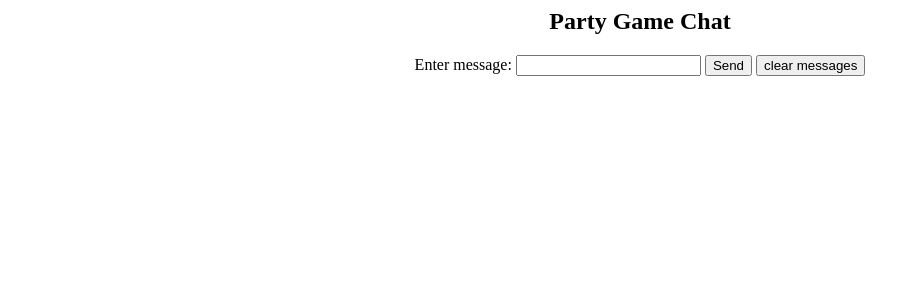
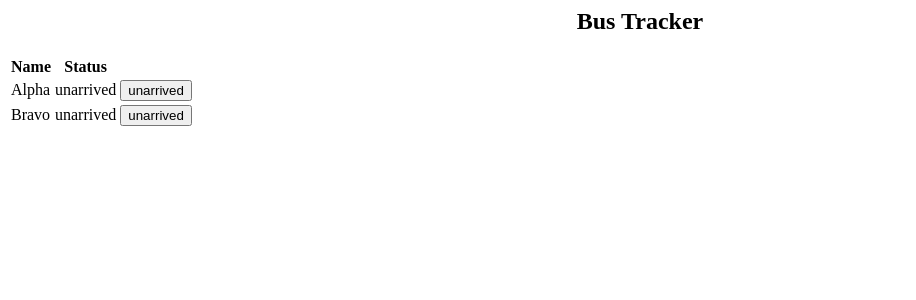
Before and after one commit to antlaw0/Bus-Tracker-App, a Flask app: page / in a window 1280 px wide. Shown: the top 300 px of the page, without its empty margins (0-916 px from the left). Run offline with Flask 2, Linux system fonts and the light colour scheme; some libraries are stand-ins or nearby versions.

Commit message:
added bus tracking

```diff
--- a/app.py
+++ b/app.py
@@ -1,19 +1,39 @@
+import os
 from flask import Flask, render_template
 from flask_socketio import SocketIO, send, emit
+from flask_sqlalchemy import SQLAlchemy
 
 app = Flask(__name__)
+app.secret_key = os.urandom(12)
+app.config['SQLALCHEMY_DATABASE_URI'] = os.environ['DATABASE_URL']
+db = SQLAlchemy(app)
+import models
+
+#db.drop_all()
+#db.create_all()
 
 socketio = SocketIO(app)
 
+class Bus(object):
+	def __init__(self, name, status):
+		self.name=name
+		self.status=status
 
 @app.route('/')
 def home_page():
-    return render_template("index.html")
+	bus1=Bus("Alpha", "unarrived")
+	bus2=Bus("Bravo", "unarrived")
+	buses=[]
+	buses.append(bus1)
+	buses.append(bus2)
+
+	return render_template("index.html", buses=buses)
 
 
-@socketio.on('new_message')
+@socketio.on('new_status')
 def handle_new_message(message):
     print("New message recieved: ", message)
+
     # Broadcast the messsage to all connected clients.
     emit("new_message_received", message, broadcast=True)
 
--- a/static/client.js
+++ b/static/client.js
@@ -1,31 +1,37 @@
   var socket = io.connect('https://agile-sea-57808.herokuapp.com')
 //var socket = io.connect('https://localhost:5000')
-
+console.log('test')
   socket.on('connect', function() {
             socket.emit('hello', {data: 'I\'m connected!'});
     });
 
 
-    var input = document.getElementById("new_message_text");
-    var button = document.getElementById("send_new_message");
-    var clearButton = document.getElementById("clear_message_list_button")
-	var message_list = document.getElementById("message_list");
 
-    button.addEventListener("click", function() {
-      var text = input.value;
-      socket.emit("new_message", text);
-    })
 
 
     socket.on("new_message_received", function(new_message){
-      // add message to message_list
-      var li = document.createElement("li");
-      li.innerHTML = new_message;
-      message_list.append(li);
-
+		//split new_message at ;, returns array with bus name and new status
+		var dataArray=new_message.split(";")
+		//usefirst element in array to get the proper button
+		var button = document.getElementById(dataArray[0])
+		button.innerHTML=dataArray[1]
     })
 
-	clearButton.addEventListener("click", function(){
-	message_list.innerHTML=""
+function changeStatus(busName){
+	console.log(busName)
+	var busButton=document.getElementById(busName)
 
-})
+	if (busButton.value == "unarrived"){
+		busButton.value="arrived"
+	}
+	else if (busButton.value == "arrived"){
+		busButton.value="departed"
+	}
+	else {
+		busButton.value="unarrived"
+	}
+	text=busName+";"+busButton.value
+
+	//emit name of bus and updated status
+	socket.emit("new_status", text);
+}
--- a/templates/index.html
+++ b/templates/index.html
@@ -1,18 +1,32 @@
-<title> Party Game Chat</title>
+<title> Bus Tracker</title>
 <center>
-<h2>Party Game Chat</h2>
-
-<div>
-  Enter message: <input id="new_message_text" maxlength="200">
-  <button id="send_new_message">Send</button>
-  <button id="clear_message_list_button">clear messages</button>
-</div>
-
-<div>
-  <ul id="message_list">
-</div>
+<h2>Bus Tracker</h2>
 </center>
 
+<table>
+	<tr>
+	<th>
+		Name
+
+	</th>
+	<th>
+	Status
+	</th>
+	</tr>
+	{% for bus in buses %}
+	<tr>
+	<td>
+	{{bus.name}}
+	</td>
+	<td>
+	{{bus.status}}
+	</td>
+	<td>
+	<input type="button" id={{bus.name}} onclick="changeStatus(this.id)" value={{bus.status}}></input>
+	</td>
+	</tr>
+	{% endfor %}
+</table>
 
 
 <script type="text/javascript" src="https://cdnjs.cloudflare.com/ajax/libs/socket.io/1.3.6/socket.io.min.js"></script>
```
Also changed, not shown: models.py (added, +20 -0 lines), 1 other file.
